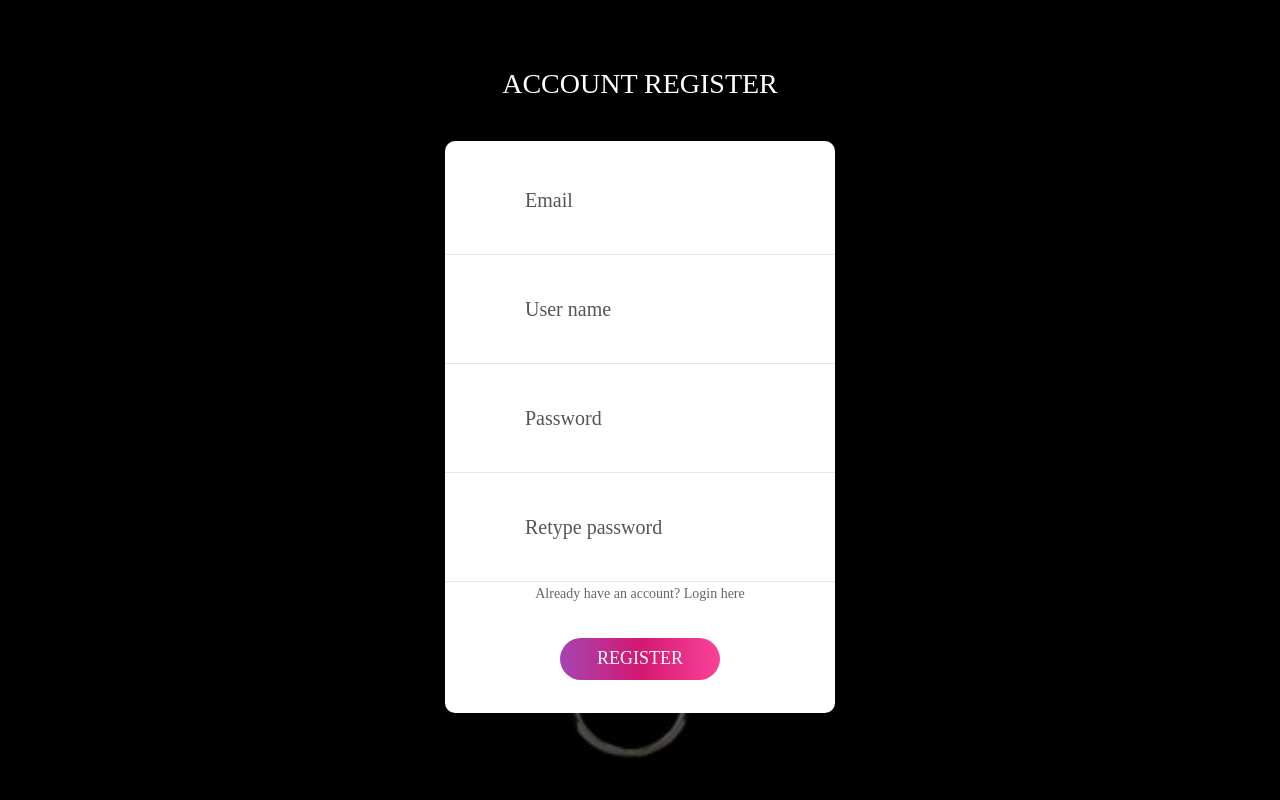
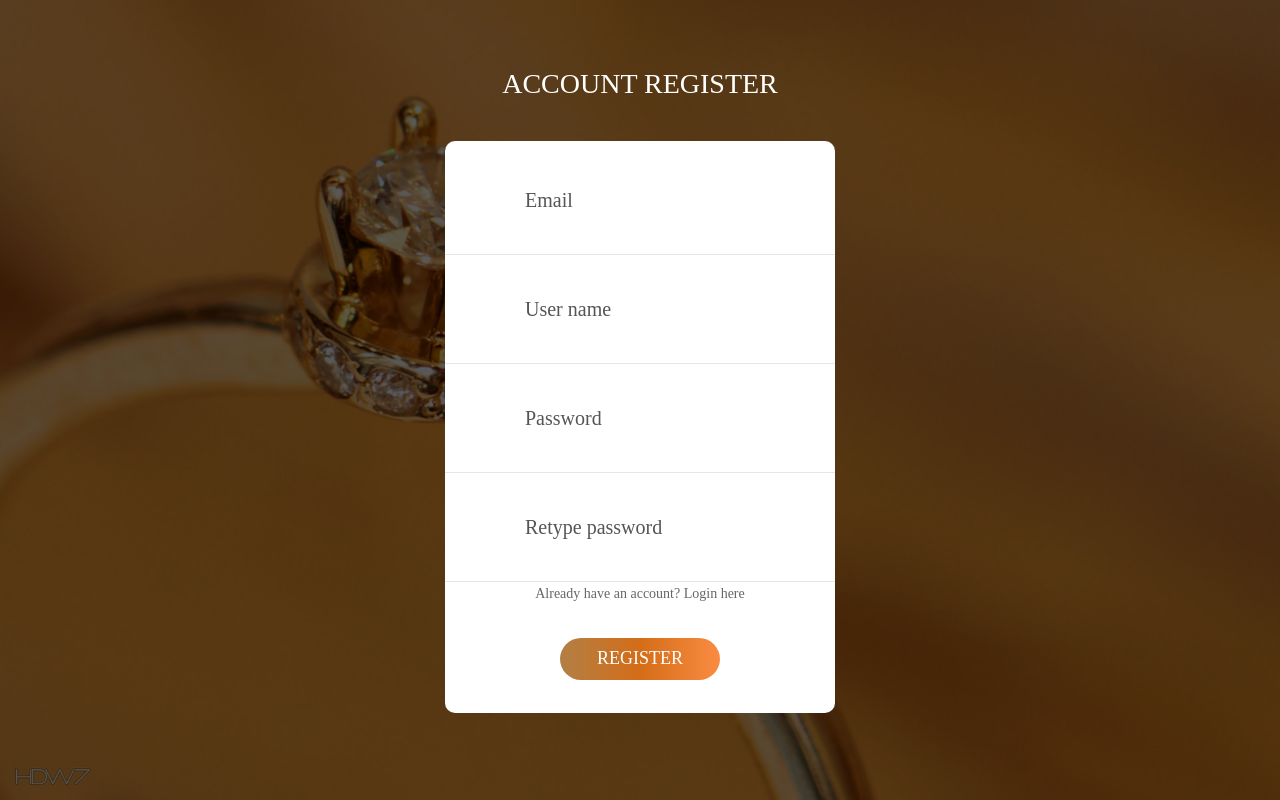
Before and after one commit to lephuduc/Cryptography-Project, a Flask app: page /register in a window 1280 px wide. Run offline with Flask 3, Linux system fonts and the light colour scheme; some libraries are stand-ins or nearby versions; some web fonts are replaced.

Commit message:
Update templates

```diff
--- a/api-gateway/gateway/static/styles/account.css
+++ b/api-gateway/gateway/static/styles/account.css
@@ -364,11 +364,11 @@ iframe {
   height: 42px;
   border-radius: 21px;
 
-  background: #d41872;
-  background: -webkit-linear-gradient(left, #a445b2, #d41872, #fa4299);
-  background: -o-linear-gradient(left, #a445b2, #d41872, #fa4299);
-  background: -moz-linear-gradient(left, #a445b2, #d41872, #fa4299);
-  background: linear-gradient(left, #a445b2, #d41872, #fa4299);
+  background: #d48218;
+  background: -webkit-linear-gradient(left, #b27f45, #d46d18, #fa8c42);
+  background: -o-linear-gradient(left, #b27f45, #d46d18, #fa8c42);
+  background: -moz-linear-gradient(left, #b27f45, #d46d18, #fa8c42);
+  background: linear-gradient(left, #b27f45, #d46d18, #fa8c42);
   position: relative;
   z-index: 1;
 
--- a/api-gateway/gateway/templates/base.html
+++ b/api-gateway/gateway/templates/base.html
@@ -37,7 +37,7 @@
     <div class="icons">
         <div id="menu-btn" class="fas fa-bars"></div>
         <div id="search-btn" class="fas fa-search"></div>
-        <a href="./products.html" class="fas fa-shopping-cart"></a>
+        <a href="./cart.html" class="fas fa-shopping-cart"></a>
         <a href="{{ url_for('login') }}" class="fas fa-user"></a>
     </div>
 
```
Also changed, not shown: api-gateway/gateway/static/images/background1.jpg.
